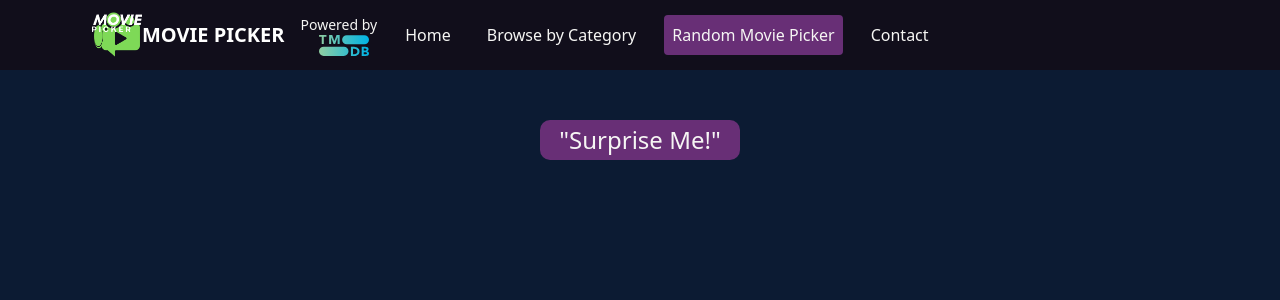
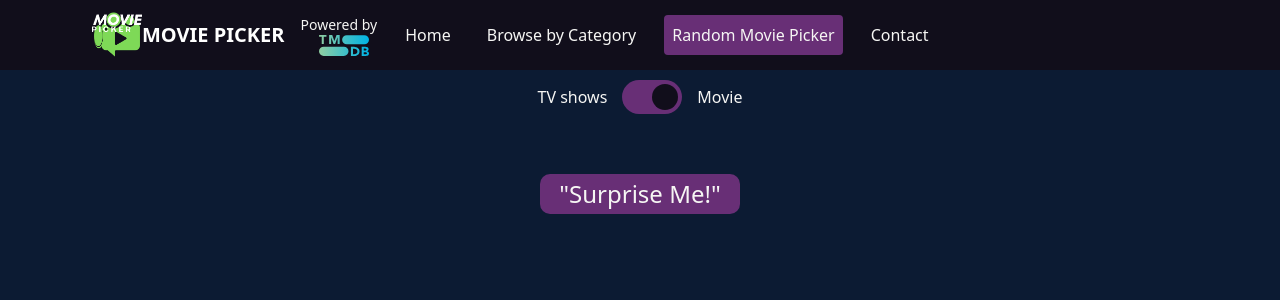
Before and after one commit to anishkumar92/PickAMovie, an Angular app: page /random in a window 1280 px wide. Shown: the top 300 px of the page. Built offline with nearby package versions, Linux system fonts and the light colour scheme.

Commit message:
Major update - added Tv show feature

```diff
--- a/src/app/category-picker/category-picker.component.html
+++ b/src/app/category-picker/category-picker.component.html
@@ -1,5 +1,17 @@
+<div class="toggle-container">
+    <span class="lab-mov"> TV shows </span>
+    <label class="switch">
+        <input type="checkbox" [(ngModel)]="showMovies" (click)="onToggle()">
+        <span class="slider"></span>
+    </label>
+    <span class="lab-mov">Movie</span>
+
+</div>
 <div class="category-picker">
-    <h2 class="dark-text">"Find Your Movie Muse - Pick a Category!"</h2>
+    <h2 class="dark-text">
+        {{showMovies ?
+        'Find Your Movie Muse - Pick a Category!' : 'Find Your Next TV show To Binge Watch - Pick a Category!' }}
+    </h2>
     <div class="category-list">
         <div class="category-row" *ngFor="let genre of genres">
             <button [ngClass]="{ 'active': genre === selectedGenre }" (click)="selectGenre(genre)">{{ genre.name
@@ -14,7 +26,7 @@
     </pagination>
 </div>
 
-<app-movie-list [movieList]="pagedMovies"></app-movie-list>
+<app-movie-list [movieList]="pagedMovies" [showMovies]="showMovies"></app-movie-list>
 <div class="box">
     <pagination *ngIf="this.pagedMovies && this.totalPages > 1" [(ngModel)]="currentPage"
         [totalItems]="totalPages * pageSize" [itemsPerPage]="pageSize" [maxSize]="5" (pageChanged)="pageChanged($event)"
--- a/src/app/category-picker/category-picker.component.scss
+++ b/src/app/category-picker/category-picker.component.scss
@@ -79,6 +79,63 @@
   height: 100px;
 }
 
+.lab-mov {
+  padding: 15px;
+}
+
+.toggle-container {
+  display: flex;
+  justify-content: center;
+  align-items: center;
+  // height: 100vh; // 100% of the viewport height
+  // width: 100%; // 100% of the viewport width
+}
+
+.switch {
+  position: relative;
+  display: inline-block;
+  width: 60px;
+  height: 34px;
+}
+
+.switch input {
+  opacity: 0;
+  width: 0;
+  height: 0;
+}
+
+.slider {
+  position: absolute;
+  cursor: pointer;
+  top: 0;
+  left: 0;
+  right: 0;
+  bottom: 0;
+  background-color: $secondary-color;
+  transition: 0.4s;
+  border-radius: 34px; // Rounded edges for the slider
+}
+
+.slider:before {
+  position: absolute;
+  content: "";
+  height: 26px;
+  width: 26px;
+  left: 4px;
+  bottom: 4px;
+  background-color: $black-color;
+  transition: 0.4s;
+  border-radius: 50%; // Rounded edges for the knob
+}
+
+input:checked + .slider {
+  background-color: $primary-color;
+}
+
+input:checked + .slider:before {
+  transform: translateX(26px);
+}
+
 @media (max-width: 768px) {
   .box {
     display: flex;
--- a/src/app/category-picker/category-picker.component.ts
+++ b/src/app/category-picker/category-picker.component.ts
@@ -1,5 +1,5 @@
 import { Component } from '@angular/core';
-import { MovieService } from '../movie.service';
+import { MovieService } from '../flick-fetch.service';
 import { PaginationConfig } from 'ngx-bootstrap/pagination';
 
 @Component({
@@ -9,6 +9,7 @@ import { PaginationConfig } from 'ngx-bootstrap/pagination';
   providers: [PaginationConfig],
 })
 export class CategoryPickerComponent {
+  showMovies = true; // Flag to swith between Tv shows and movies
   genres: any[] = [];
   movieList: any[] = [];
   selectedGenre: any; // Variable to store the selected genre
@@ -23,13 +24,21 @@ export class CategoryPickerComponent {
   ) {}
 
   ngOnInit() {
-    // Use movieService methods here to fetch and display movie data
-    this.movieService.getMovieGenres().subscribe((data) => {
+    this.fetchFlick();
+  }
+
+  fetchFlick() {
+    this.movieService.getGenres(this.showMovies).subscribe((data) => {
       // Handle the data here
       this.genres = data.genres;
       console.log('genres', this.genres);
       this.selectGenre(this.genres['0']);
     });
+  }
+
+  onToggle() {
+    this.showMovies = !this.showMovies;
+    this.fetchFlick();
   }
 
   // Method to handle the selection of a genre
@@ -55,7 +64,7 @@ export class CategoryPickerComponent {
     // Call your server-side API to fetch the data for the current page
     console.log(id, this.currentPage, this.pageSize);
     this.movieService
-      .getMoviesForGenre(id, this.currentPage, this.pageSize)
+      .getFlickForGenre(this.showMovies, id, this.currentPage, this.pageSize)
       .subscribe((data) => {
         console.log('res', data);
         this.pagedMovies = data.results; // Update the displayed movies
--- a/src/app/contact/contact.component.ts
+++ b/src/app/contact/contact.component.ts
@@ -1,5 +1,5 @@
 import { Component } from '@angular/core';
-import { MovieService } from '../movie.service';
+import { MovieService } from '../flick-fetch.service';
 
 @Component({
   selector: 'app-contact',
--- a/src/app/movie.service.ts
+++ b/src/app/flick-fetch.service.ts
@@ -30,23 +30,24 @@ export class MovieService implements OnInit {
   ) {}
   ngOnInit() {}
 
-  getMovieGenres(): Observable<any> {
+  getGenres(showMovies: boolean): Observable<any> {
     const url = `${this.baseUrl}`; // Use the server-side proxy route
     const params = new HttpParams().set(
       'url',
-      `${this.apiUrl}/genre/movie/list?language=en-US`
+      `${this.apiUrl}/genre/${showMovies ? 'movie' : 'tv'}/list?language=en-US`
     );
     // .set('api_key', this.apiKey);
     return this.http.get(url, { params });
   }
-  getMoviesForGenre(
+  getFlickForGenre(
+    showMovies: boolean,
     genreId: any,
     page: number,
     pageSize: number
   ): Observable<any> {
     const url = `${this.baseUrl}`;
     const params = new HttpParams()
-      .set('url', `${this.apiUrl}/discover/movie`)
+      .set('url', `${this.apiUrl}/discover/${showMovies ? 'movie' : 'tv'}`)
       .set('include_adult', 'false')
       .set('include_video', 'false')
       .set('page', page.toString())
@@ -58,22 +59,24 @@ export class MovieService implements OnInit {
     return this.http.get(url, { params });
   }
 
-  getOneMovieDetails(id: number) {
+  getFlickDetails(showMovies: boolean, id: number) {
     const url = `${this.baseUrl}`;
     const params = new HttpParams().set(
       'url',
-      `${this.apiUrl}/movie/${id}?include_adult=false&language=en-US'`
+      `${this.apiUrl}/${
+        showMovies ? 'movie' : 'tv'
+      }/${id}?include_adult=false&language=en-US'`
     );
     return this.http.get(url, { params });
   }
 
-  getPopularMovies(pageno = 1): Observable<any> {
+  getRandomFlick(showMovies: boolean, pageno = 1): Observable<any> {
     const url = `${this.baseUrl}`;
     const params = new HttpParams().set(
       'url',
-      `${
-        this.apiUrl
-      }/movie/popular?page=${pageno.toString()}&include_adult=false&language=en-US'`
+      `${this.apiUrl}/${
+        showMovies ? 'movie' : 'tv'
+      }/popular?page=${pageno.toString()}&include_adult=false&language=en-US'`
     );
     return this.http.get(url, { params });
   }
--- a/src/app/movie-list/movie-list.component.ts
+++ b/src/app/movie-list/movie-list.component.ts
@@ -1,5 +1,5 @@
 import { Component, Input, OnChanges, OnInit } from '@angular/core';
-import { MovieService } from '../movie.service';
+import { MovieService } from '../flick-fetch.service';
 import { NgbModalConfig, NgbModal } from '@ng-bootstrap/ng-bootstrap';
 import { MovieDetailsComponent } from '../movie-details/movie-details.component';
 
@@ -11,6 +11,7 @@ import { MovieDetailsComponent } from '../movie-details/movie-details.component'
 })
 export class MovieListComponent implements OnInit {
   @Input() movieList: any;
+  @Input() showMovies: boolean = true;
   movies: any;
   movieDetails: any;
   openPopup: boolean = false;
@@ -36,7 +37,9 @@ export class MovieListComponent implements OnInit {
   }
 
   onSelect(selectedId: any): void {
-    this.movieService.getOneMovieDetails(selectedId).subscribe((data) => {
+    this.movieService
+      .getFlickDetails(this.showMovies, selectedId)
+      .subscribe((data) => {
         console.log('one movie', data);
         this.movieDetails = data; // Update the displayed movies
         this.openPopup = true;
--- a/src/app/random-movie/random-movie.component.html
+++ b/src/app/random-movie/random-movie.component.html
@@ -1,3 +1,12 @@
+<div class="toggle-container">
+    <span class="lab-mov"> TV shows </span>
+    <label class="switch">
+        <input type="checkbox" [(ngModel)]="showMovies" (click)="onToggle()">
+        <span class="slider"></span>
+    </label>
+    <span class="lab-mov">Movie</span>
+
+</div>
 <div class="button-container">
     <button class="large-button" (click)="getRandomMovie()">"Surprise Me!"</button>
 </div>
--- a/src/app/random-movie/random-movie.component.scss
+++ b/src/app/random-movie/random-movie.component.scss
@@ -111,3 +111,60 @@ h2,
 strong {
   color: $accent-color;
 }
+
+.lab-mov {
+  padding: 15px;
+}
+
+.toggle-container {
+  display: flex;
+  justify-content: center;
+  align-items: center;
+  // height: 100vh; // 100% of the viewport height
+  // width: 100%; // 100% of the viewport width
+}
+
+.switch {
+  position: relative;
+  display: inline-block;
+  width: 60px;
+  height: 34px;
+}
+
+.switch input {
+  opacity: 0;
+  width: 0;
+  height: 0;
+}
+
+.slider {
+  position: absolute;
+  cursor: pointer;
+  top: 0;
+  left: 0;
+  right: 0;
+  bottom: 0;
+  background-color: $secondary-color;
+  transition: 0.4s;
+  border-radius: 34px; // Rounded edges for the slider
+}
+
+.slider:before {
+  position: absolute;
+  content: "";
+  height: 26px;
+  width: 26px;
+  left: 4px;
+  bottom: 4px;
+  background-color: $black-color;
+  transition: 0.4s;
+  border-radius: 50%; // Rounded edges for the knob
+}
+
+input:checked + .slider {
+  background-color: $primary-color;
+}
+
+input:checked + .slider:before {
+  transform: translateX(26px);
+}
--- a/src/app/random-movie/random-movie.component.ts
+++ b/src/app/random-movie/random-movie.component.ts
@@ -1,5 +1,5 @@
 import { Component } from '@angular/core';
-import { MovieService } from '../movie.service';
+import { MovieService } from '../flick-fetch.service';
 
 @Component({
   selector: 'app-random-movie',
@@ -11,8 +11,13 @@ export class RandomMovieComponent {
   movie: any;
   apiData: any;
   isFectching: boolean = true;
+  showMovies: boolean = true;
   constructor(private movieService: MovieService) {
     this.initializeAPI();
+  }
+
+  onToggle() {
+    this.showMovies = !this.showMovies;
   }
 
   getImageUrl(filePath: string | null): string {
@@ -46,7 +51,7 @@ export class RandomMovieComponent {
   }
   selectRandomMovie(): any {
     this.isFectching = false;
-    this.movieService.getOneMovieDetails(this.movieID).subscribe(
+    this.movieService.getFlickDetails(this.showMovies, this.movieID).subscribe(
       (result) => {
         this.movie = result;
         this.isFectching = true;
@@ -64,7 +69,9 @@ export class RandomMovieComponent {
     const totalPages = 100;
     this.movie = null;
     let randomPage = Math.floor(Math.random() * totalPages) + 1;
-    this.movieService.getPopularMovies(randomPage).subscribe((result) => {
+    this.movieService
+      .getRandomFlick(this.showMovies, randomPage)
+      .subscribe((result) => {
         this.apiData = result.results;
         const movieArray = Math.floor(Math.random() * this.apiData.length); // Assuming 20 movies per page
         this.movieID = this.apiData[movieArray].id;
```
Also changed, not shown: 1 other file (tests, documents, lock files or other folders). Lines whose indentation alone changed are shown as unchanged.
